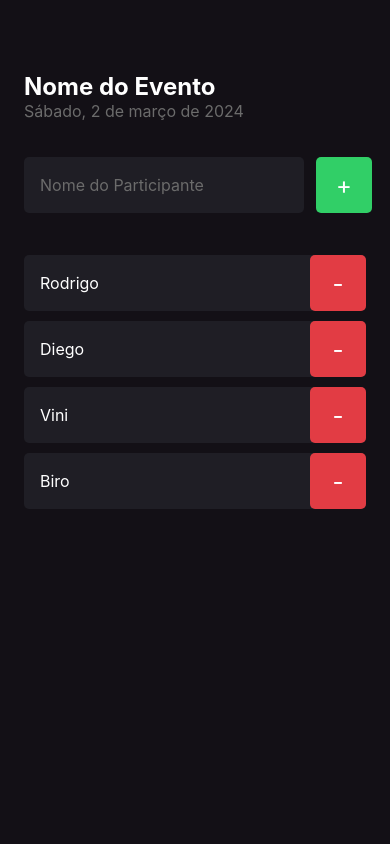
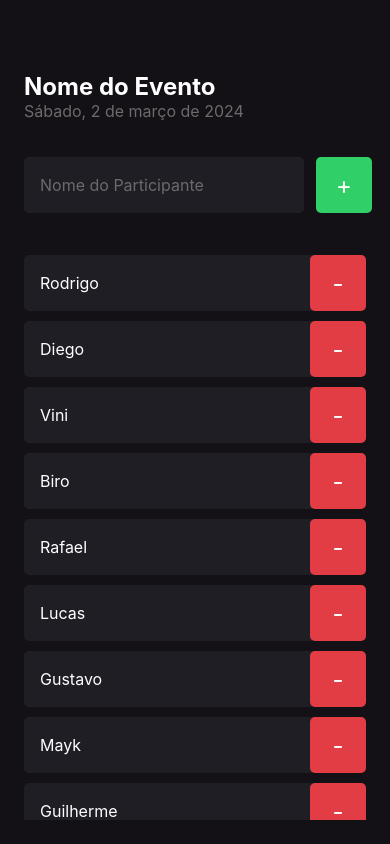
Before and after one commit to Silva015/imhere, a React Native app: screen / in a window 390 px wide. Built offline with nearby package versions, Linux system fonts and the light colour scheme.

Commit message:
Adiciona ScrollView e lista de participantes na tela inicial

```diff
--- a/src/screens/Home/index.tsx
+++ b/src/screens/Home/index.tsx
@@ -1,10 +1,29 @@
-import { Text, TextInput, TouchableOpacity, View } from "react-native";
+import {
+  Text,
+  TextInput,
+  TouchableOpacity,
+  View,
+  ScrollView,
+} from "react-native";
 
 import { styles } from "./styles";
 
 import { Participant } from "../../components/Participant";
 
 export function Home() {
+  const participants = [
+    "Rodrigo",
+    "Diego",
+    "Vini",
+    "Biro",
+    "Rafael",
+    "Lucas",
+    "Gustavo",
+    "Mayk",
+    "Guilherme",
+    "Thiago",
+    "Alexandre",
+  ];
 
   function handleAddParticipant() {
     console.log("Adicionando participante");
@@ -30,10 +49,15 @@
         </TouchableOpacity>
       </View>
 
-      <Participant name="Rodrigo" onRemove={() => handleRemoveParticipant("Rodrigo")} />
-      <Participant name="Diego" onRemove={()=> handleRemoveParticipant("Diego")} />
-      <Participant name="Vini" />
-      <Participant name="Biro" />
+      <ScrollView showsVerticalScrollIndicator={false}>
+        {participants.map((participant) => (
+          <Participant
+            key={participant}
+            name={participant}
+            onRemove={() => handleRemoveParticipant("Rodrigo")}
+          />
+        ))}
+      </ScrollView>
     </View>
   );
 }
```
